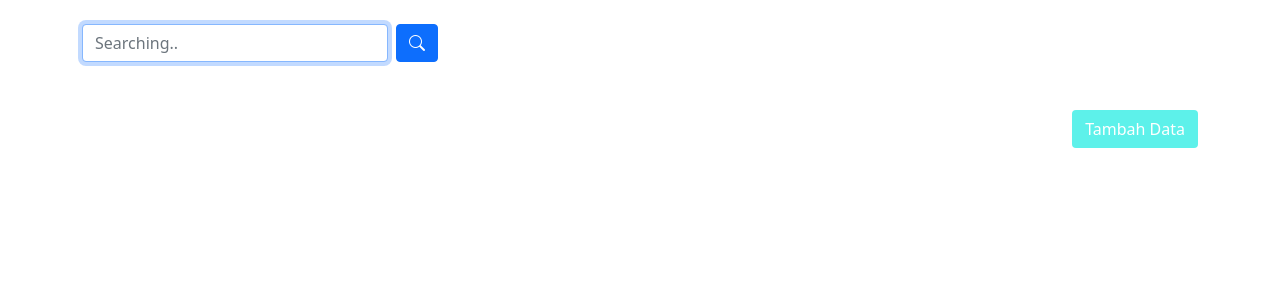
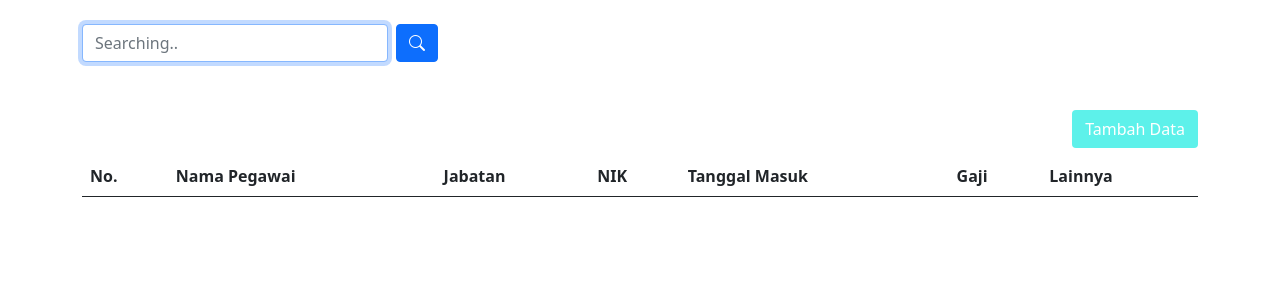
Before and after one commit to arul2101/aplikasicrud-sederhana-pengelolaan-pegawai, a PHP site: page / in a window 1280 px wide. Shown: the part 56-356 px from the top of the page. Run offline with PHP 8.4, Linux system fonts and the light colour scheme; lists and menus that the app fills with data are empty.

Commit message:
menambahkan thead di index.php

```diff
--- a/index.php
+++ b/index.php
@@ -57,6 +57,32 @@
     </section>
     <!-- Akhir Button Tambah Data -->
 
+    <!-- Tabel -->
+    <section class="container tabel mt-2" id="table">
+      <div class="row">
+        <div class="col-md-12">
+          <table class="table table-striped table-hover">
+            <thead>
+              <tr>
+                <th>No.</th>
+                <th>Nama Pegawai</th>
+                <th>Jabatan</th>
+                <th>NIK</th>
+                <th>Tanggal Masuk</th>
+                <th>Gaji</th>
+                <th>Lainnya</th>
+              </tr>
+            </thead>
+
+            <tbody>
+
+            </tbody>
+          </table>
+        </div>
+      </div>
+    </section>
+    <!-- AKhir Tabel -->
+
 
 
     <!-- Option 1: Bootstrap Bundle with Popper -->
```
